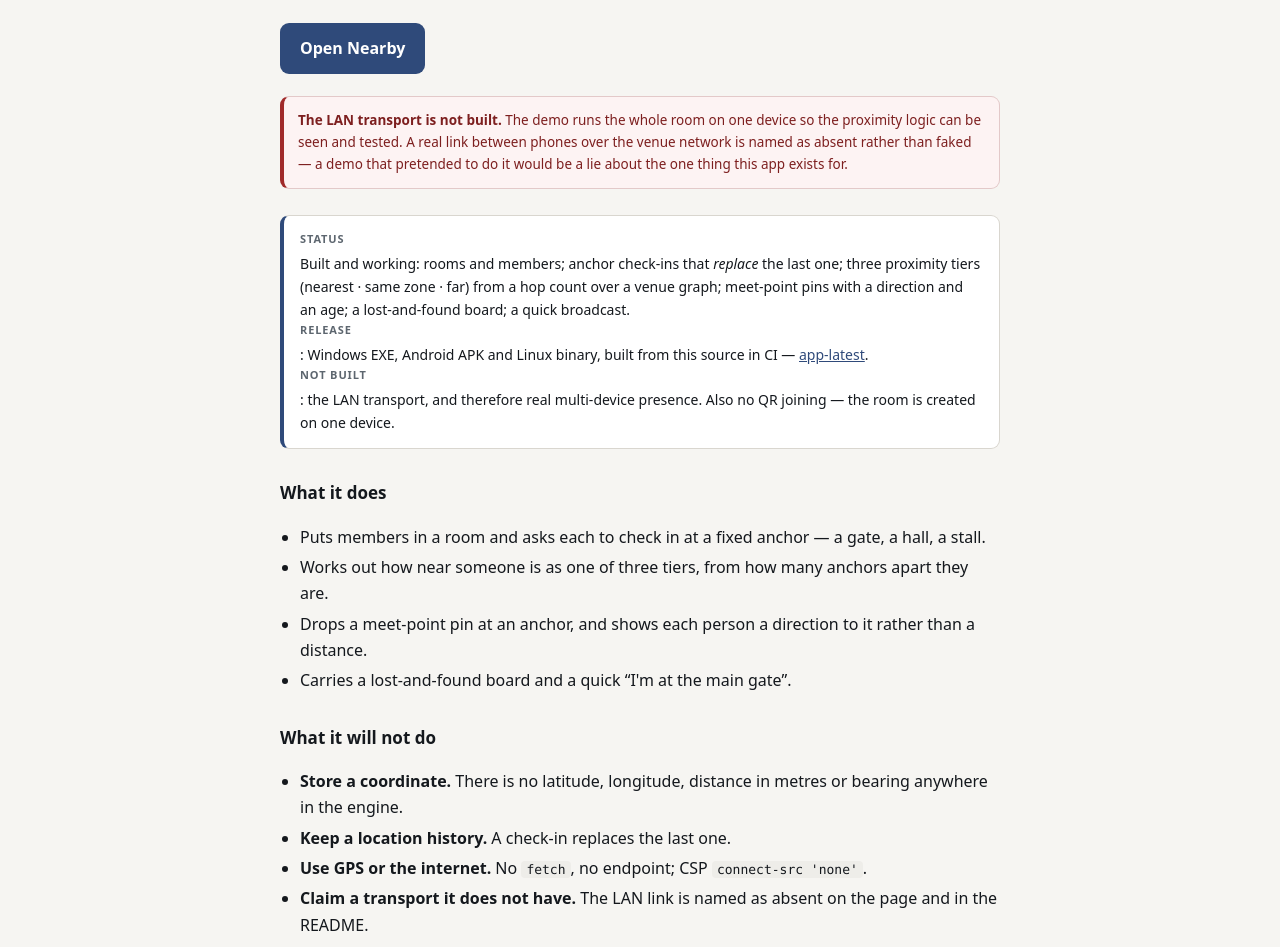
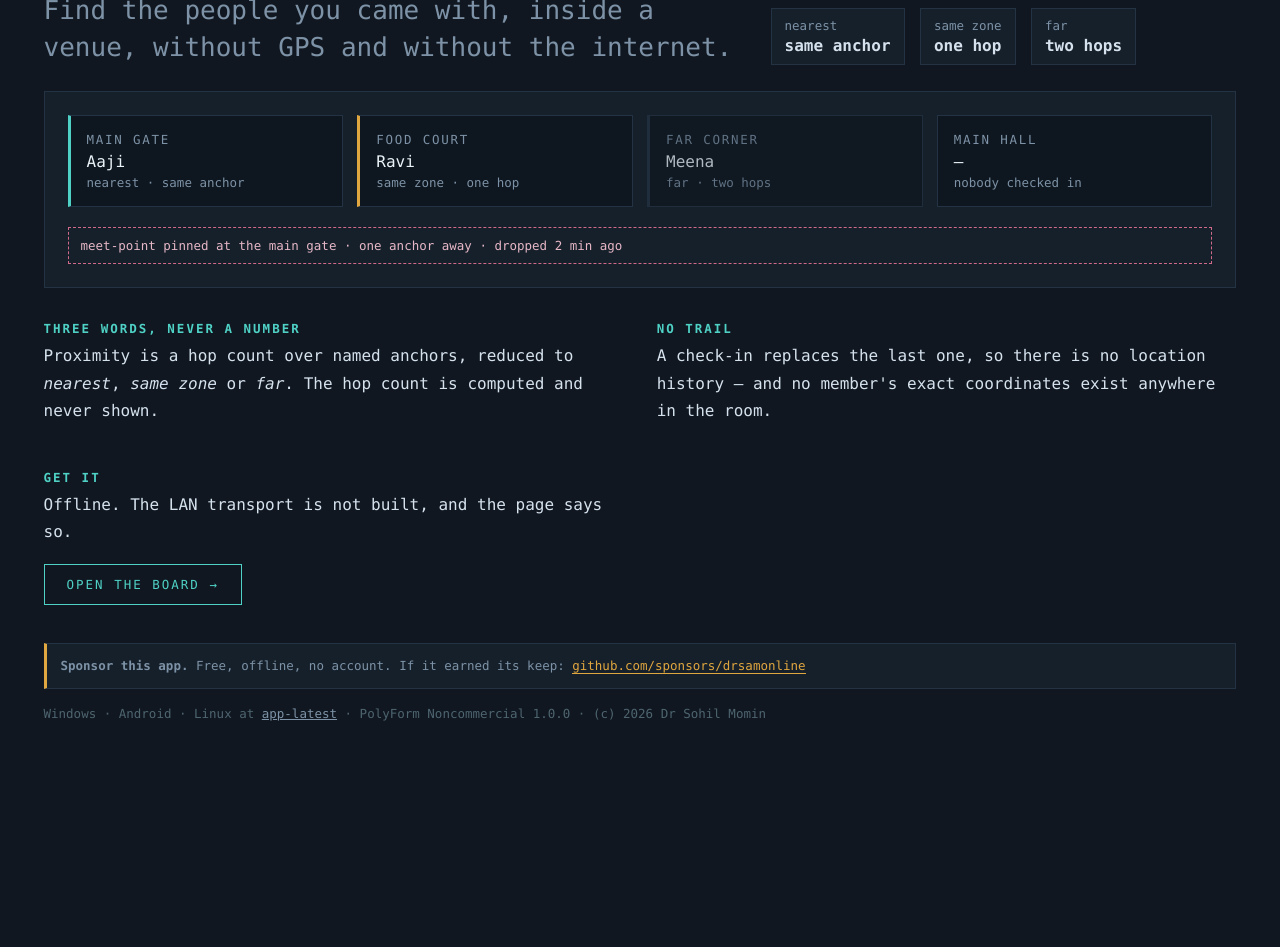
Before and after one commit to drsamonline/app-nearby, a website: page docs/index.html in a window 1280 px wide. Shown: the part 158-1105 px from the top of the page. After the commit the page ends 941 px from the top, so only its background shows below. Drawn offline with Linux system fonts and the light colour scheme.

Commit message:
design: Nearby becomes a venue board, at any width
The room drawn as anchors: each anchor a card with the person standing there and the tier spelled out in words -
nearest, same zone, far - colour-coded by the left edge, with the meet-point pin dashed in rose underneath. The
board is 1 column on a phone and 4 on a wide screen, and the tier legend sits beside the title at desktop width.

Sponsor block on the landing page, in the app and in the README, plus .github/FUNDING.yml.

```diff
--- a/docs/index.html
+++ b/docs/index.html
@@ -1,74 +1,101 @@
 <!DOCTYPE html>
 <html lang="en-IN">
-<head><meta charset="utf-8"><meta name="viewport" content="width=device-width, initial-scale=1">
+<head>
+<meta charset="utf-8"><meta name="viewport" content="width=device-width, initial-scale=1">
 <title>Nearby — find the people you came with</title>
-<meta name="description" content="Coarse proximity for a group inside a venue, from anchor check-ins. No GPS, no coordinates, no location history.">
-<meta name="theme-color" content="#101418">
+<meta name="description" content="Coarse proximity for a group inside a venue: three words, never a coordinate.">
+<meta name="theme-color" content="#101720">
 <style>
-  :root{--bg:#f6f5f2;--panel:#fff;--ink:#14181d;--muted:#5d666f;--line:#d9d6cf;--accent:#2f4a7a}
+  :root{--night:#101720;--panel:#16202b;--line:#243343;--fg:#d5e2ee;--dim:#7d92a6;--cyan:#4fd1c5;--amber:#e0a63f;--rose:#d1698a;
+        --mono:ui-monospace,"SFMono-Regular",Menlo,Consolas,monospace;
+        --s0:clamp(11px,.4vw + 10px,12.5px);--s1:clamp(13.5px,.55vw + 12px,16px);--s2:clamp(18px,1.2vw + 14px,26px);
+        --display:clamp(30px,5.4vw,66px);--gut:clamp(16px,3.4vw,58px)}
   *{box-sizing:border-box}
-  body{margin:0;background:var(--bg);color:var(--ink);font:16px/1.65 system-ui,-apple-system,"Segoe UI",Roboto,"Noto Sans",sans-serif}
-  main{max-width:760px;margin:0 auto;padding:48px 20px 64px}
-  h1{font-size:33px;line-height:1.15;letter-spacing:-.02em;margin:0 0 10px}
-  .lede{font-size:18px;color:var(--muted);margin:0 0 26px}
-  .cta{display:inline-block;background:var(--accent);color:#fff;text-decoration:none;font-weight:600;padding:12px 20px;border-radius:9px}
-  .status{margin:26px 0;padding:14px 16px;border:1px solid var(--line);border-left:4px solid var(--accent);border-radius:9px;background:var(--panel);font-size:14px}
-  .status b{display:block;font-size:11px;text-transform:uppercase;letter-spacing:.08em;color:var(--muted);margin-bottom:4px}
-  h2{font-size:17px;margin:30px 0 8px}
-  ul{padding-left:20px}li{margin:4px 0}
-  code{font-family:ui-monospace,Menlo,Consolas,monospace;font-size:13px;background:#eeede9;padding:1px 5px;border-radius:4px}
-  table{border-collapse:collapse;width:100%;font-size:14px;margin-top:8px}
-  th,td{text-align:left;border-bottom:1px solid var(--line);padding:7px 8px;vertical-align:top}
-  th{color:var(--muted);font-weight:600;font-size:11px;text-transform:uppercase;letter-spacing:.06em}
-  .gap{margin:22px 0 0;padding:12px 14px;border:1px solid #e3c9c9;border-left:4px solid #a02a2a;border-radius:9px;background:#fdf3f3;color:#7d1f1f;font-size:13.5px}
-  footer{margin-top:44px;padding-top:18px;border-top:1px solid var(--line);color:var(--muted);font-size:12px}
-  a{color:var(--accent)}
+  body{margin:0;background:var(--night);color:var(--fg);font-family:var(--mono);font-size:var(--s1)}
+  .board{max-width:1660px;margin:0 auto;padding:0 0 58px}
+  .bar{display:flex;justify-content:space-between;gap:1rem;flex-wrap:wrap;padding:10px var(--gut);border-bottom:1px solid var(--line);
+       font-size:var(--s0);letter-spacing:.16em;text-transform:uppercase;color:var(--dim)}
+  .bar b{color:var(--cyan);font-weight:400}
+  .head{display:grid;gap:clamp(14px,2.2vw,36px);padding:clamp(22px,3.2vw,50px) var(--gut) clamp(14px,2vw,26px);grid-template-columns:1fr}
+  @media (min-width:960px){.head{grid-template-columns:minmax(0,1.2fr) minmax(0,.8fr);align-items:end}}
+  h1{font-size:var(--display);line-height:.96;margin:0;letter-spacing:-.03em;font-weight:600;color:#eaf3f8}
+  h1 span{color:var(--cyan)}
+  .head p{margin:10px 0 0;font-size:var(--s2);line-height:1.4;color:var(--dim);max-width:44ch}
+  .legend{display:flex;gap:clamp(8px,1.2vw,18px);flex-wrap:wrap}
+  .lg{border:1px solid var(--line);background:var(--panel);padding:9px 13px;font-size:var(--s0);color:var(--dim)}
+  .lg b{display:block;color:var(--fg);font-size:var(--s1);margin-top:3px}
+  /* the venue board: anchors on a grid, people as pips, 1 column phone -> 3 wide */
+  .venue{margin:0 var(--gut);border:1px solid var(--line);background:var(--panel);padding:clamp(14px,1.8vw,24px)}
+  .anchors{display:grid;gap:clamp(8px,1.1vw,16px);grid-template-columns:1fr}
+  @media (min-width:700px){.anchors{grid-template-columns:repeat(2,1fr)}}
+  @media (min-width:1200px){.anchors{grid-template-columns:repeat(4,1fr)}}
+  .a{border:1px solid var(--line);background:#0e161f;padding:clamp(10px,1.3vw,16px)}
+  .a .k{font-size:var(--s0);letter-spacing:.14em;text-transform:uppercase;color:var(--dim)}
+  .a .v{font-size:var(--s1);margin-top:5px;color:#eaf3f8}
+  .a.near{border-left:3px solid var(--cyan)}
+  .a.same{border-left:3px solid var(--amber)}
+  .a.far{border-left:3px solid var(--line);opacity:.72}
+  .a .tier{font-size:var(--s0);color:var(--dim);margin-top:4px}
+  .pin{margin-top:clamp(12px,1.6vw,20px);border:1px dashed var(--rose);padding:10px 12px;font-size:var(--s0);color:#e6b7c6}
+  .cols{display:grid;gap:clamp(18px,2.6vw,46px);padding:clamp(18px,2.6vw,36px) var(--gut) 0;grid-template-columns:1fr}
+  @media (min-width:860px){.cols{grid-template-columns:repeat(2,1fr)}}
+  @media (min-width:1380px){.cols{grid-template-columns:repeat(3,1fr)}}
+  h2{font-size:var(--s0);letter-spacing:.16em;text-transform:uppercase;color:var(--cyan);margin:0 0 6px}
+  p{font-size:var(--s1);line-height:1.72;margin:0 0 12px}
+  .go{display:inline-block;border:1px solid var(--cyan);color:var(--cyan);padding:12px 22px;text-decoration:none;
+      font-size:var(--s0);letter-spacing:.16em;text-transform:uppercase;margin-top:6px}
+  .go:hover{background:var(--cyan);color:#101720}
+  .sponsor{margin:clamp(22px,3vw,38px) var(--gut) 0;border:1px solid var(--line);border-left:3px solid var(--amber);
+           background:var(--panel);padding:12px 14px;font-size:var(--s0);color:var(--dim);line-height:1.6}
+  .sponsor a{color:var(--amber);text-decoration:none;border-bottom:1px solid currentColor}
+  .foot{margin:14px var(--gut) 0;font-size:var(--s0);color:#4e6570;line-height:1.8}
+  .foot a{color:var(--dim)}
 </style></head>
-<body><main>
-  <h1>Nearby</h1>
-  <p class="lede">Find the people you came with, inside a venue — a mela, a mall, a stadium. Coarse proximity from anchor check-ins: <strong>no GPS, no coordinates, no location history.</strong></p>
-  <a class="cta" href="play/index.html">Open Nearby</a>
+<body><div class="board">
+  <div class="bar"><span>venue board · coarse proximity</span><span><b>3</b> tiers · <b>0</b> coordinates</span></div>
 
-  <p class="gap"><strong>The LAN transport is not built.</strong> The demo runs the whole room on one device so the proximity logic can be seen and tested. A real link between phones over the venue network is named as absent rather than faked — a demo that pretended to do it would be a lie about the one thing this app exists for.</p>
-
-  <div class="status">
-    <b>Status</b>
-    Built and working: rooms and members; anchor check-ins that <em>replace</em> the last one; three proximity tiers (nearest · same zone · far) from a hop count over a venue graph; meet-point pins with a direction and an age; a lost-and-found board; a quick broadcast.
-    <br><b>Release</b>: Windows EXE, Android APK and Linux binary, built from this source in CI — <a href="https://github.com/drsamonline/app-nearby/releases/tag/app-latest">app-latest</a>.
-    <br><b>Not built</b>: the LAN transport, and therefore real multi-device presence. Also no QR joining — the room is created on one device.
+  <div class="head">
+    <div>
+      <h1>Nearby<span>.</span></h1>
+      <p>Find the people you came with, inside a venue, without GPS and without the internet.</p>
+    </div>
+    <div class="legend">
+      <div class="lg">nearest<b>same anchor</b></div>
+      <div class="lg">same zone<b>one hop</b></div>
+      <div class="lg">far<b>two hops</b></div>
+    </div>
   </div>
 
-  <h2>What it does</h2>
-  <ul>
-    <li>Puts members in a room and asks each to check in at a fixed anchor — a gate, a hall, a stall.</li>
-    <li>Works out how near someone is as one of three tiers, from how many anchors apart they are.</li>
-    <li>Drops a meet-point pin at an anchor, and shows each person a direction to it rather than a distance.</li>
-    <li>Carries a lost-and-found board and a quick “I'm at the main gate”.</li>
-  </ul>
+  <div class="venue">
+    <div class="anchors">
+      <div class="a near"><div class="k">main gate</div><div class="v">Aaji</div><div class="tier">nearest · same anchor</div></div>
+      <div class="a same"><div class="k">food court</div><div class="v">Ravi</div><div class="tier">same zone · one hop</div></div>
+      <div class="a far"><div class="k">far corner</div><div class="v">Meena</div><div class="tier">far · two hops</div></div>
+      <div class="a"><div class="k">main hall</div><div class="v">—</div><div class="tier">nobody checked in</div></div>
+    </div>
+    <div class="pin">meet-point pinned at the main gate · one anchor away · dropped 2 min ago</div>
+  </div>
 
-  <h2>What it will not do</h2>
-  <ul>
-    <li><strong>Store a coordinate.</strong> There is no latitude, longitude, distance in metres or bearing anywhere in the engine.</li>
-    <li><strong>Keep a location history.</strong> A check-in replaces the last one.</li>
-    <li><strong>Use GPS or the internet.</strong> No <code>fetch</code>, no endpoint; CSP <code>connect-src 'none'</code>.</li>
-    <li><strong>Claim a transport it does not have.</strong> The LAN link is named as absent on the page and in the README.</li>
-  </ul>
+  <div class="cols">
+    <div>
+      <h2>Three words, never a number</h2>
+      <p>Proximity is a hop count over named anchors, reduced to <em>nearest</em>, <em>same zone</em> or <em>far</em>. The hop count is computed and never shown.</p>
+    </div>
+    <div>
+      <h2>No trail</h2>
+      <p>A check-in replaces the last one, so there is no location history — and no member's exact coordinates exist anywhere in the room.</p>
+    </div>
+    <div>
+      <h2>Get it</h2>
+      <p>Offline. The LAN transport is not built, and the page says so.</p>
+      <a class="go" href="play/index.html">open the board →</a>
+    </div>
+  </div>
 
-  <h2>When things go wrong</h2>
-  <table>
-    <tr><th>Case</th><th>What happens</th></tr>
-    <tr><td>Bad input</td><td>A room or member with no name, a check-in at an anchor that does not exist, a pin not at an anchor, a broadcast with no words — each refused with the field named.</td></tr>
-    <tr><td>No network</td><td>Nothing changes; there is no network code at all.</td></tr>
-    <tr><td>Storage full or unavailable</td><td><strong>NOT SAVED</strong>, and the room on screen is unchanged.</td></tr>
-    <tr><td>Corrupt saved state</td><td>Reported and offered for export; never replaced with an empty room.</td></tr>
-  </table>
-
-  <h2>How to run it</h2>
-  <ul>
-    <li><strong>Here</strong>: <a href="play/index.html">play/index.html</a>, or install it from your browser's menu.</li>
-    <li><strong>Offline file</strong>: open <code>docs/play/index.html</code> straight from disk.</li>
-    <li><strong>Tests</strong>: <code>node tests/self-tests.js</code>.</li>
-  </ul>
-
-  <footer>PolyForm Noncommercial 1.0.0 · (c) 2026 Dr Sohil Momin · <a href="https://github.com/drsamonline/app-nearby">source</a></footer>
-</main></body></html>
+  <div class="sponsor">
+    <strong>Sponsor this app.</strong> Free, offline, no account. If it earned its keep:
+    <a href="https://github.com/sponsors/drsamonline">github.com/sponsors/drsamonline</a>
+  </div>
+  <p class="foot">Windows · Android · Linux at <a href="https://github.com/drsamonline/app-nearby/releases/tag/app-latest">app-latest</a> ·
+  PolyForm Noncommercial 1.0.0 · (c) 2026 Dr Sohil Momin</p>
+</div></body></html>
```
Also changed, not shown: docs/play/index.html (+22 -0 lines), .github/FUNDING.yml (added), README.md, docs/play/icon-192.png, docs/play/icon-512.png.
